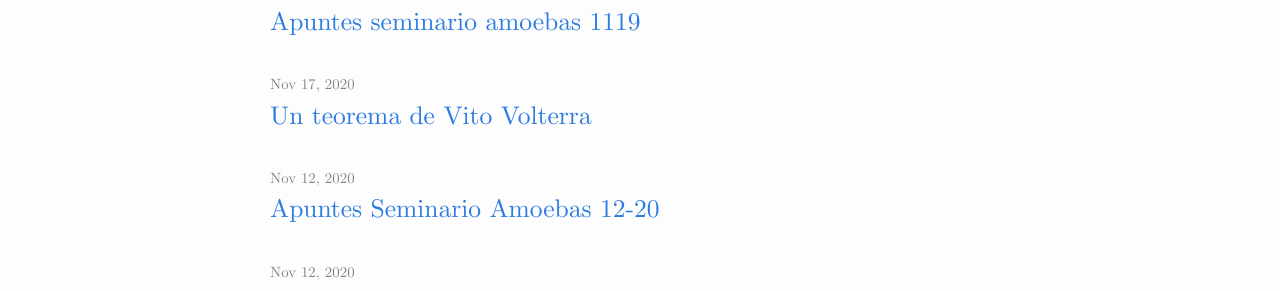
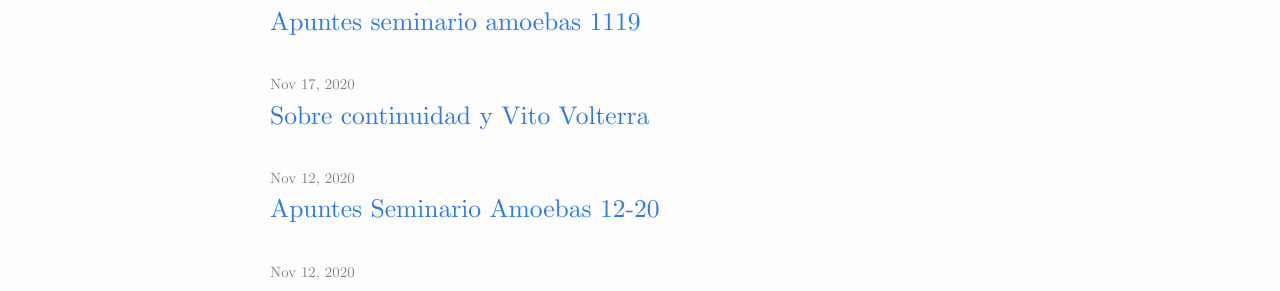
Before and after one commit to luisgrivas/blog, a Jekyll site: the page built from index.markdown, in a window 1280 px wide. Shown: the part 831-1122 px from the top of the page. Built offline with Jekyll 4.4.1, drawn with Linux system fonts in a browser that asks for light colours.

Commit message:
Cambios de titulo

```diff
--- a/_posts/2020-11-17-volterra.md
+++ b/_posts/2020-11-17-volterra.md
@@ -1,6 +1,6 @@
 ---
 layout: post
-title: "Un teorema de Vito Volterra"
+title: "Sobre continuidad y Vito Volterra"
 date: 2020-11-17 15:00:00
 categories: posts
 tags: analisis-real
```
